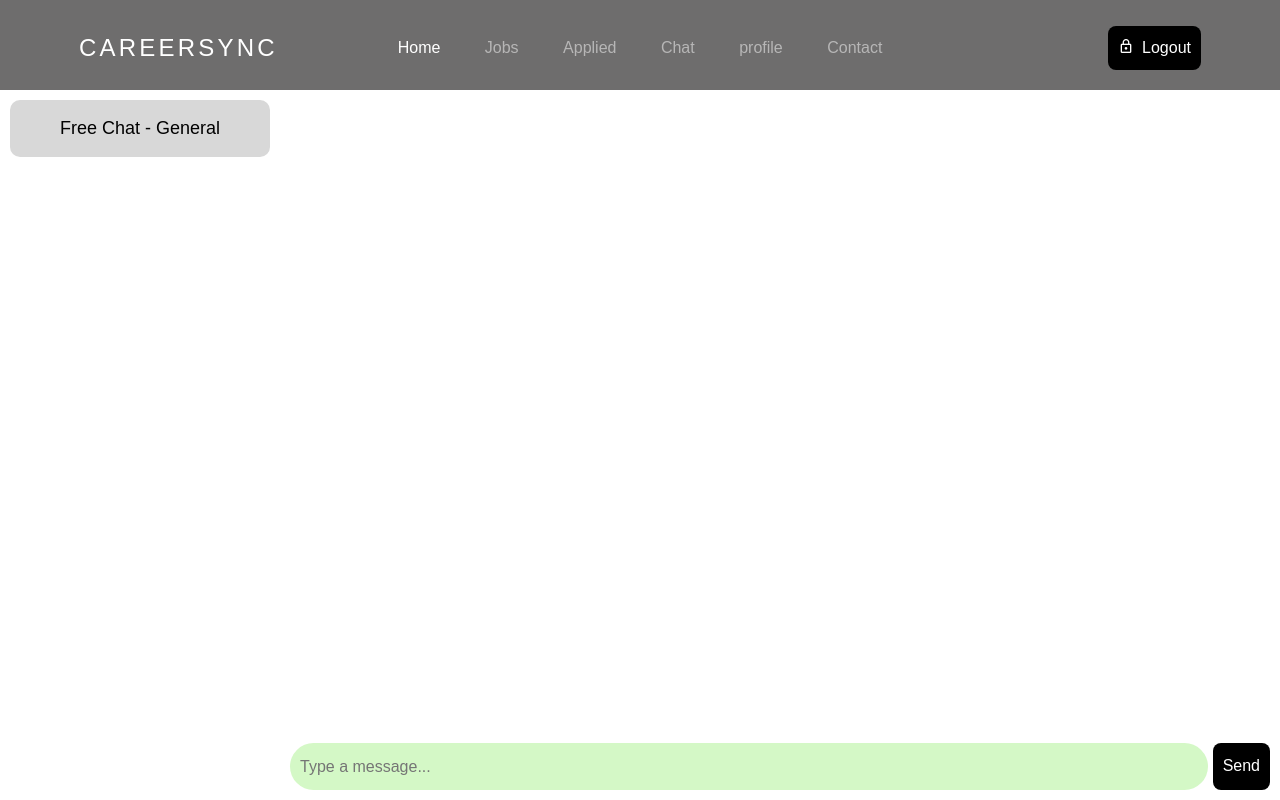
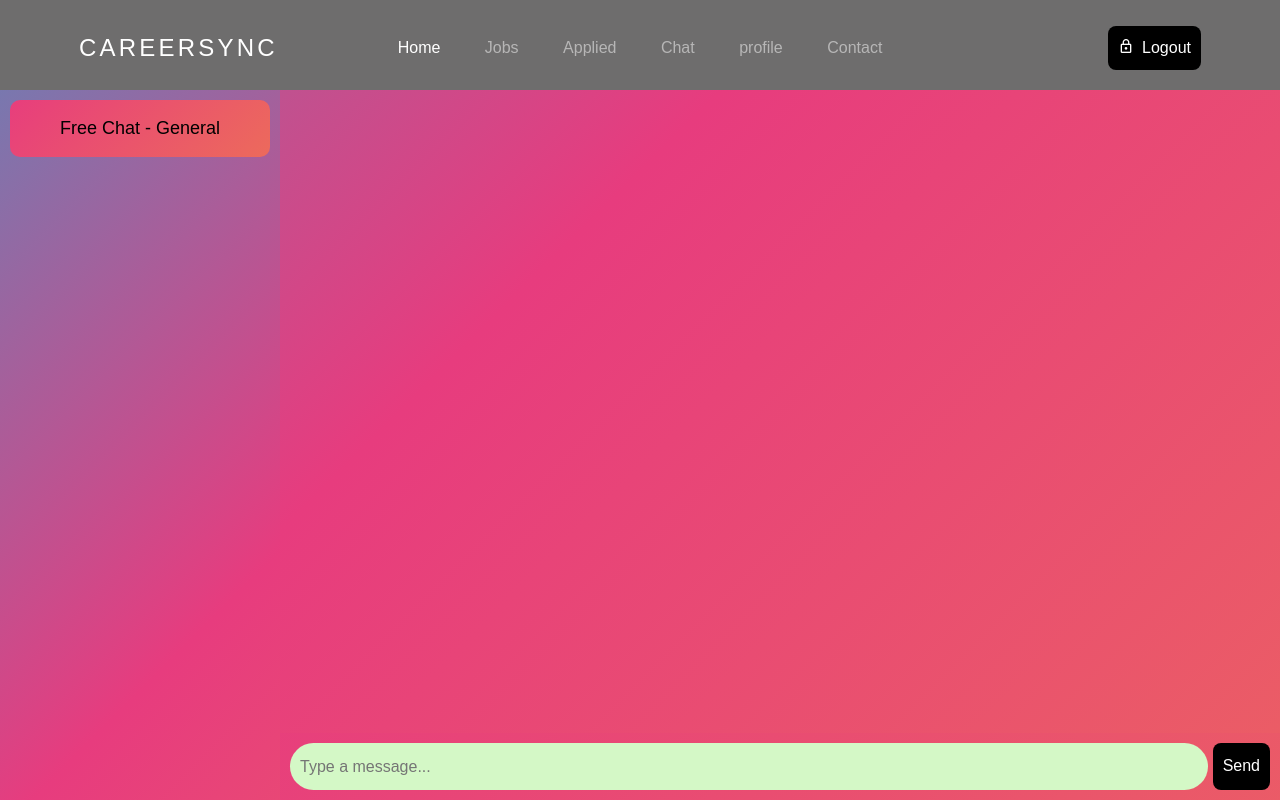
Before and after one commit to Vysakh-B/Career-Sync, a Django app: page /freechat in a window 1280 px wide. Run offline with Django 5.2, Linux system fonts and the light colour scheme; a user stored in the database is signed in; data comes from the database, SQL or seed files in the repository; both versions use the stored data as it was after the commit; data that the repository does not hold is empty; some libraries are stand-ins or nearby versions; some web fonts are replaced.

Commit message:
Chatbot ui Changed

```diff
--- a/chatbot/views.py
+++ b/chatbot/views.py
@@ -166,7 +166,8 @@
         # **Detect if the trained model response is generic or irrelevant**
         default_responses = [
             "Hello! How can I assist you with your interview preparation?",
-            "I'm here to help you with interview-related queries!"
+            "I'm here to help you with interview-related queries!",
+            "Research the company, practice common questions, and be confident. Mock interviews help a lot!"
         ]
 
         # **If trained model has no reply, use Gemini API**
--- a/credentials/views.py
+++ b/credentials/views.py
@@ -131,6 +131,9 @@
         year = int(year)
         # currentsalary = request.POST.get("salary")
         currentsalary = request.POST.get("salary", "").strip()
+        currentsalary = request.POST.get("salary", "").strip()
+        currentsalary = int(currentsalary) if currentsalary.isdigit() else 0
+
 
         # currentsalary = int(currentsalary) if currentsalary.isdigit() else 0
         interested = request.POST.get("job_fields", "")
@@ -171,6 +174,7 @@
             err = "Password must contain atleast one number."
             ch = True
             return render(request, 'signup.html', {'data': err, 'chk': ch})
+
         if experience:
             if year < 1:
                 err = "if experienced atleast on year is required."
--- a/templates/chat.html
+++ b/templates/chat.html
@@ -45,7 +45,7 @@
     <style>
       * { margin: 0; padding: 0; box-sizing: border-box; font-family: Arial, sans-serif; }
       .containers { display: flex; width: 100vw; height: 100vh; background:rgb(110, 109, 109); }
-      .recent { width: 280px; background:rgb(255, 255, 255); overflow-y: auto; padding: 10px; height: calc(100vh - 90px); margin-top: 90px; scrollbar-width: none; }
+      .recent { width: 280px; background:transparent; overflow-y: auto; padding: 10px; height: calc(100vh - 90px); margin-top: 90px; scrollbar-width: none; }
       .chatset { padding: 13px; background:rgb(216, 216, 216); border-bottom: 1px ; cursor: pointer;border-radius:10px; }
       .names { font-size: 18px; color: black; text-align: center; }
       .chats { flex: 1; display: flex; flex-direction: column; background:rgb(255, 255, 255); height: calc(100vh - 90px); margin-top: 90px; }
@@ -69,6 +69,34 @@
         background: #333;
     }
   </style>
+  <style>
+    .chats {
+      margin: 0;
+      margin-top: 90px;
+      background: linear-gradient(-45deg, #ee7752, #e73c7e, #23a6d5, #23d5ab);
+      background-size: 400% 400%;
+      animation: gradientBG 15s ease infinite;
+    }
+  .chat-container{
+    margin: 0;
+
+      background: linear-gradient(-45deg, #ee7752, #e73c7e, #23a6d5, #23d5ab);
+      background-size: 400% 400%;
+      animation: gradientBG 15s ease infinite;
+  }
+    .chatset,.recent{
+      background: linear-gradient(-45deg, #ee7752, #e73c7e, #23a6d5, #23d5ab);
+      background-size: 400% 400%;
+      animation: gradientBG 15s ease infinite;
+    }
+
+    @keyframes gradientBG {
+      0% { background-position: 0% 50%; }
+      50% { background-position: 100% 50%; }
+      100% { background-position: 0% 50%; }
+    }
+    </style>
+
 </head>
 <body>
 
```
Also changed, not shown: db.sqlite3.
